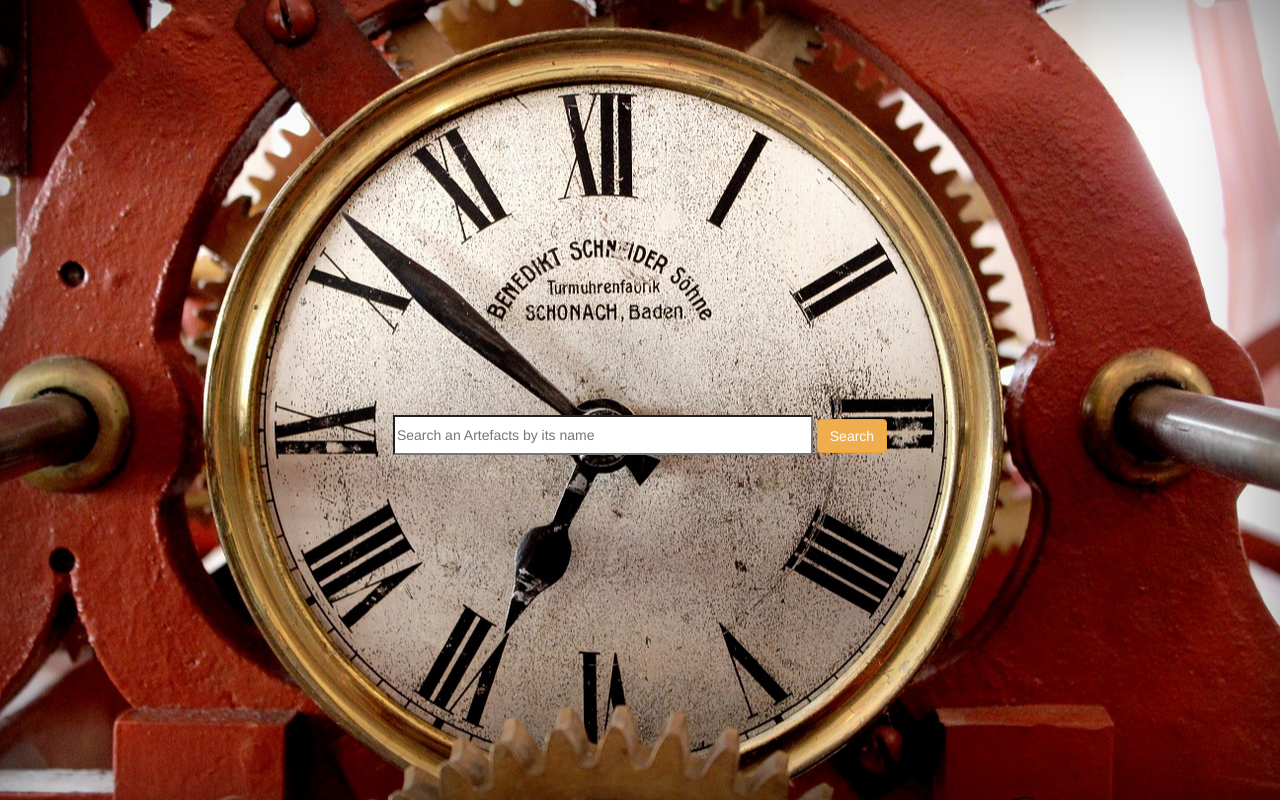
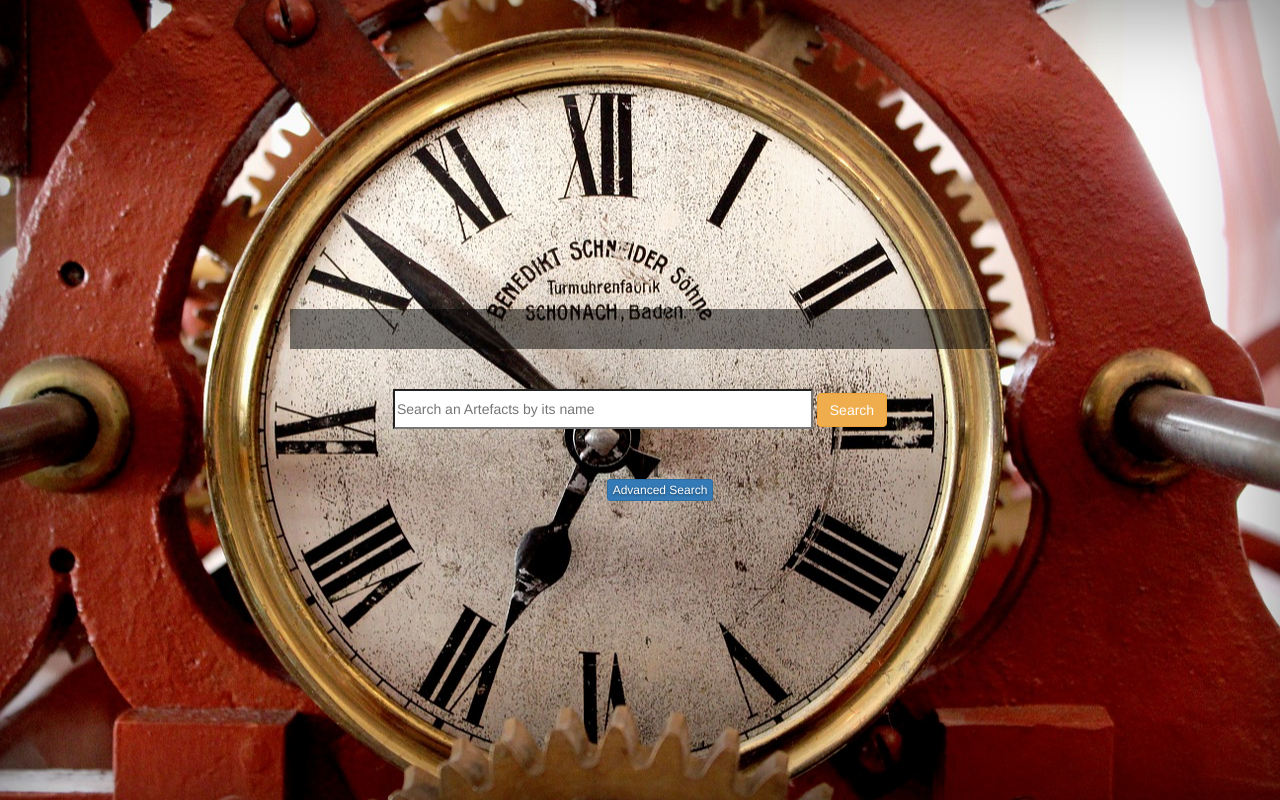
Before and after one commit to guinslym/cstmc-django, a Django app: page /portail/ in a window 1280 px wide. Run offline with Django 3.2, Linux system fonts and the light colour scheme; data comes from the database, SQL or seed files in the repository; parts of the project's set-up code (start-up, migrations or seed data) failed here and were passed over; some libraries are stand-ins or nearby versions; some web fonts are replaced.

Commit message:
front page

```diff
--- a/applications/portail/templates/base_homepage.html
+++ b/applications/portail/templates/base_homepage.html
@@ -1,4 +1,4 @@
-{% load static %}{% load i18n %}{% load humanize %}
+{% load static %}{% load i18n %}{% load humanize %}{% load portail_extras %}
 <!DOCTYPE html>
 <html>
   <head>
@@ -23,7 +23,10 @@
       {% include "portail/include/static.html" %}
 
       <style type="text/css">
-
+        ul.advanced li
+        {
+          display: inline;
+        }
       </style>
   </head>
   <body>
@@ -46,7 +49,7 @@
 <div class="loading-mask"></div>
 
 
- <h1 class="element">&nbsp;</h1>
+ <h1 class="element" style="background-color:rgba(0, 0, 0, 0.5)" >&nbsp;</h1>
 
   {% block content %}
   {% endblock %}
@@ -64,6 +67,14 @@
         cursorChar: "",
         callback: function() {
             $(".element").css("background-color", "rgba(0, 0, 0, 0.5)");
+
+            $(".element2").typed({
+                    strings: ["{% get_objname %}"],
+                    //typeSpeed: 100,
+                    backSpeed: 60,
+                    cursorChar: ""
+                  });
+
         },
       });
 
--- a/applications/portail/templates/portail/homepage.html
+++ b/applications/portail/templates/portail/homepage.html
@@ -11,5 +11,10 @@
   <input class="form-group main-form" id="q_objname_en_cont" name="searchKey"  placeholder='{%trans "Search an Artefacts by its name "%}' required="required" style="height:40px;width:60%;color:black;" type="search">
   <input class="btn btn-warning" type="submit" value="{% trans 'Search' %}">
 </form>
+<ul class="advanced">
+	<li><a href="#" style="background-color:rgba(0, 0, 0, 0.5)" class="element2"  style="font-size:16px;">&nbsp;</a></li>
+	<li>&nbsp;</li><br>
+	<li><a href="#"  class="btn btn-xs btn-primary">Advanced Search </a></li>
+</ul>
 
 {% endblock %}
--- a/applications/portail/templatetags/portail_extras.py
+++ b/applications/portail/templatetags/portail_extras.py
@@ -1,9 +1,11 @@
 from django import template
+from random import shuffle
 
 #from ..kiwoom import k_module
 
 register = template.Library()
 import random
+from applications.portail.models import Artefact
 
 #simple_tag
 #inclusion_tag
@@ -29,3 +31,15 @@
 def get_master_code_name(code):
     result = "k_module.get_master_code_name(code)"
     return result
+
+@register.simple_tag
+def get_objname():
+	artefacts = Artefact.objects.all()
+	art_name = [i.ObjectName for i in artefacts if len(i.ObjectName) > 1]
+	art_name = list(set(art_name))
+	art_name_with_milliseconds = []
+	for obj in art_name:
+		value = ["^400","^300","^200","^100"]
+		art_name_with_milliseconds.append(value[random.randint(0,3	)] + str(obj))
+	shuffle(art_name_with_milliseconds)
+	return '","'.join(art_name)
```
